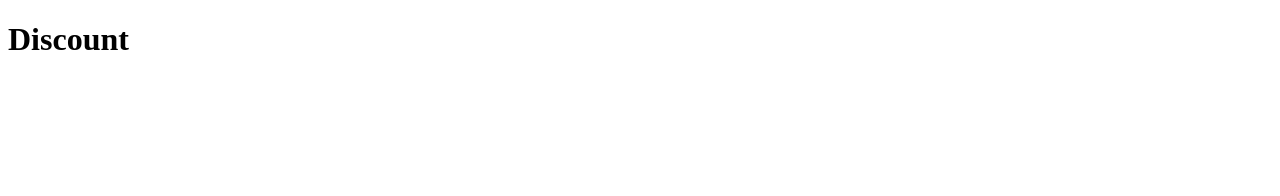
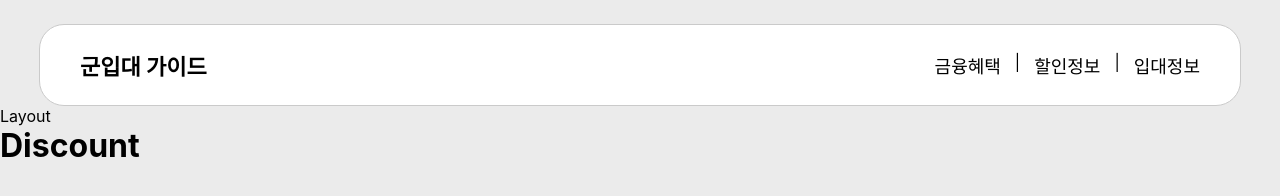
Before and after one commit to k1a11220/goonin, a Gatsby site: page /discount in a window 1280 px wide. Built offline with nearby package versions, Linux system fonts and the light colour scheme; Gatsby itself is replaced by a stand-in of ours.

Commit message:
Implement navBar

```diff
--- /dev/null
+++ b/src/components/navigation.js
@@ -0,0 +1,71 @@
+import React from "react";
+import styled from "styled-components";
+import { Link } from "gatsby";
+
+const Nav = styled.nav`
+  width: var(--width);
+  border-radius: 25px;
+  background-color: var(--white);
+  margin: 0 auto;
+  height: 80px;
+  margin-top: 24px;
+  border: 1px solid #cacaca;
+
+  & > div {
+    height: 100%;
+    padding: 0 40px 0 40px;
+    display: flex;
+    justify-content: space-between;
+    align-items: center;
+  }
+
+  & * {
+    text-decoration: none;
+    list-style: none;
+  }
+`;
+
+const Logo = styled.div`
+  font-size: 22px;
+  font-weight: 700;
+`;
+
+const ItemWrapper = styled.ul`
+  display: flex;
+`;
+
+const Item = styled.li`
+  font-size: 18px;
+  margin: 0 14px 0 14px;
+
+  &:last-of-type {
+    margin-right: 0;
+  }
+`;
+
+const Navigation = () => {
+  return (
+    <Nav>
+      <div>
+        <Logo>
+          <Link to="/">군입대 가이드</Link>
+        </Logo>
+        <ItemWrapper>
+          <Item>
+            <Link to="/">금융혜택</Link>
+          </Item>
+          |
+          <Item>
+            <Link to="/discount">할인정보</Link>
+          </Item>
+          |
+          <Item>
+            <Link to="/military">입대정보</Link>
+          </Item>
+        </ItemWrapper>
+      </div>
+    </Nav>
+  );
+};
+
+export default Navigation;
--- a/src/layout/layout.js
+++ b/src/layout/layout.js
@@ -4,6 +4,7 @@ import ThemeContext from "../store/themeContext";
 import useTheme from "../hooks/useTheme";
 import styledTheme from "../styles/theme";
 import GlobalStyle from "../styles/globalStyle";
+import Navigation from "../components/navigation";
 
 const Layout = ({ children }) => {
   const [theme, themeToggler] = useTheme();
@@ -12,6 +13,7 @@ const Layout = ({ children }) => {
     <ThemeProvider theme={styledTheme}>
       <ThemeContext.Provider value={theme}>
         <GlobalStyle />
+        <Navigation />
         Layout
         {children}
       </ThemeContext.Provider>
--- a/src/pages/discount.js
+++ b/src/pages/discount.js
@@ -1,10 +1,13 @@
 import React from "react";
+import Layout from "../layout/layout";
 
 const DiscountPage = () => {
   return (
-    <main>
-      <h1>Discount</h1>
-    </main>
+    <Layout>
+      <main>
+        <h1>Discount</h1>
+      </main>
+    </Layout>
   );
 };
 
--- a/src/pages/index.js
+++ b/src/pages/index.js
@@ -5,7 +5,7 @@ const IndexPage = () => {
   return (
     <Layout>
       <main>
-        <h1>Index</h1>
+        <h1>Financial</h1>
       </main>
     </Layout>
   );
--- a/src/styles/globalStyle.js
+++ b/src/styles/globalStyle.js
@@ -3,6 +3,11 @@ import { createGlobalStyle } from "styled-components";
 const GlobalStyle = createGlobalStyle`
   :root {
     font-size: 100%;
+
+    --white: #ffffff;
+
+    --width: 1200px;
+
 
     body.light {
         --color-text: #1d1d1d;
@@ -20,9 +25,12 @@ const GlobalStyle = createGlobalStyle`
   body {
     font-family: -apple-system, BlinkMacSystemFont, 'Segoe UI', Roboto, Oxygen-Sans, Ubuntu, Cantarell, 'Helvetica Neue', sans-serif, 'Apple Color Emoji', 'Segoe UI Emoji', 'Segoe UI Symbol', 'Noto Color Emoji';
     -webkit-font-smoothing: antialiased;
-
+    background-color: #EBEBEB;
+    margin: 0;
     * {
       color: var(--color-text);
+      margin: 0;
+      padding: 0;
     }
   }
 
```
Also changed, not shown: src/pages/financial.js (+6 -3 lines), src/pages/military.js (+6 -3 lines).
